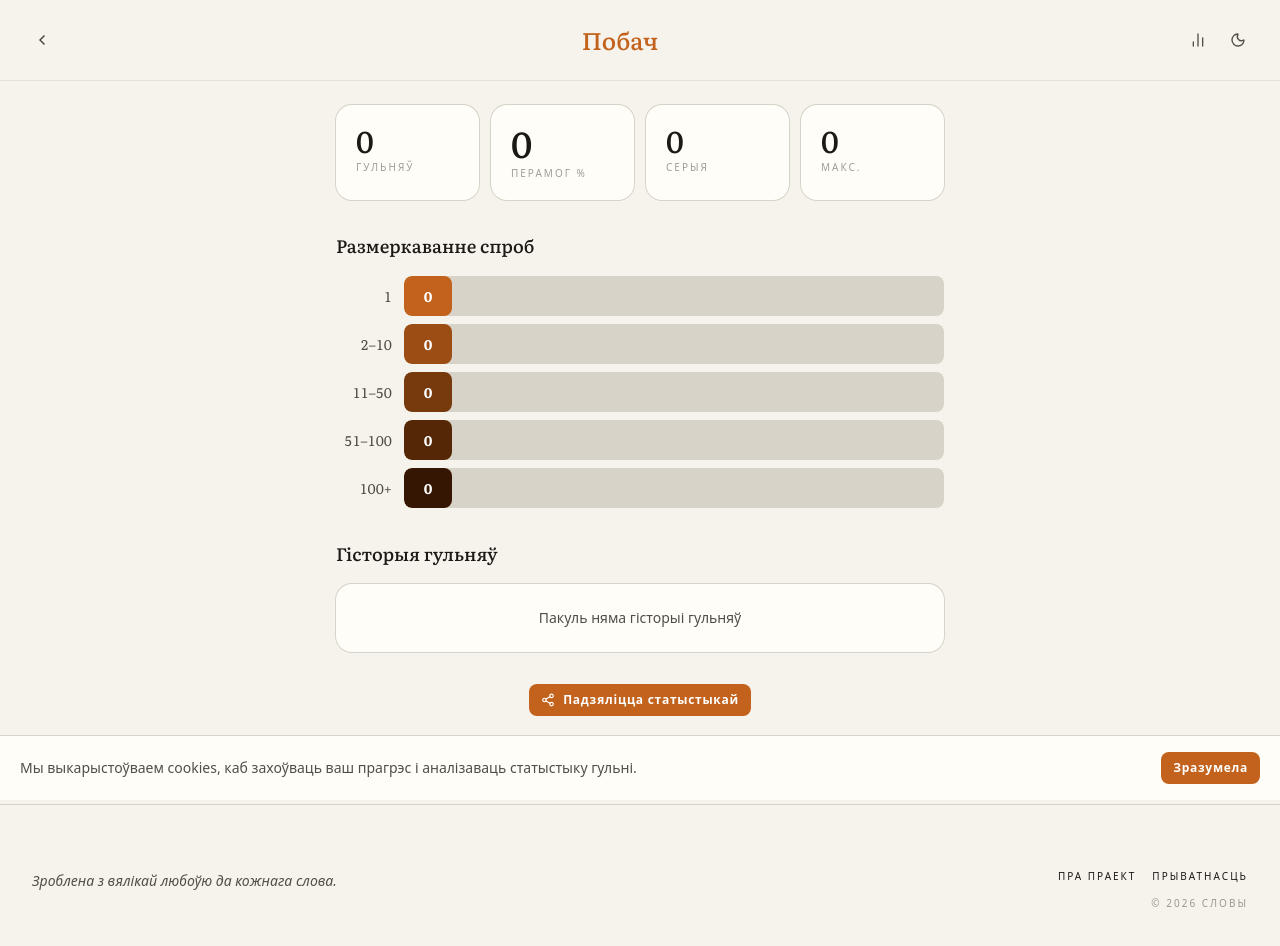
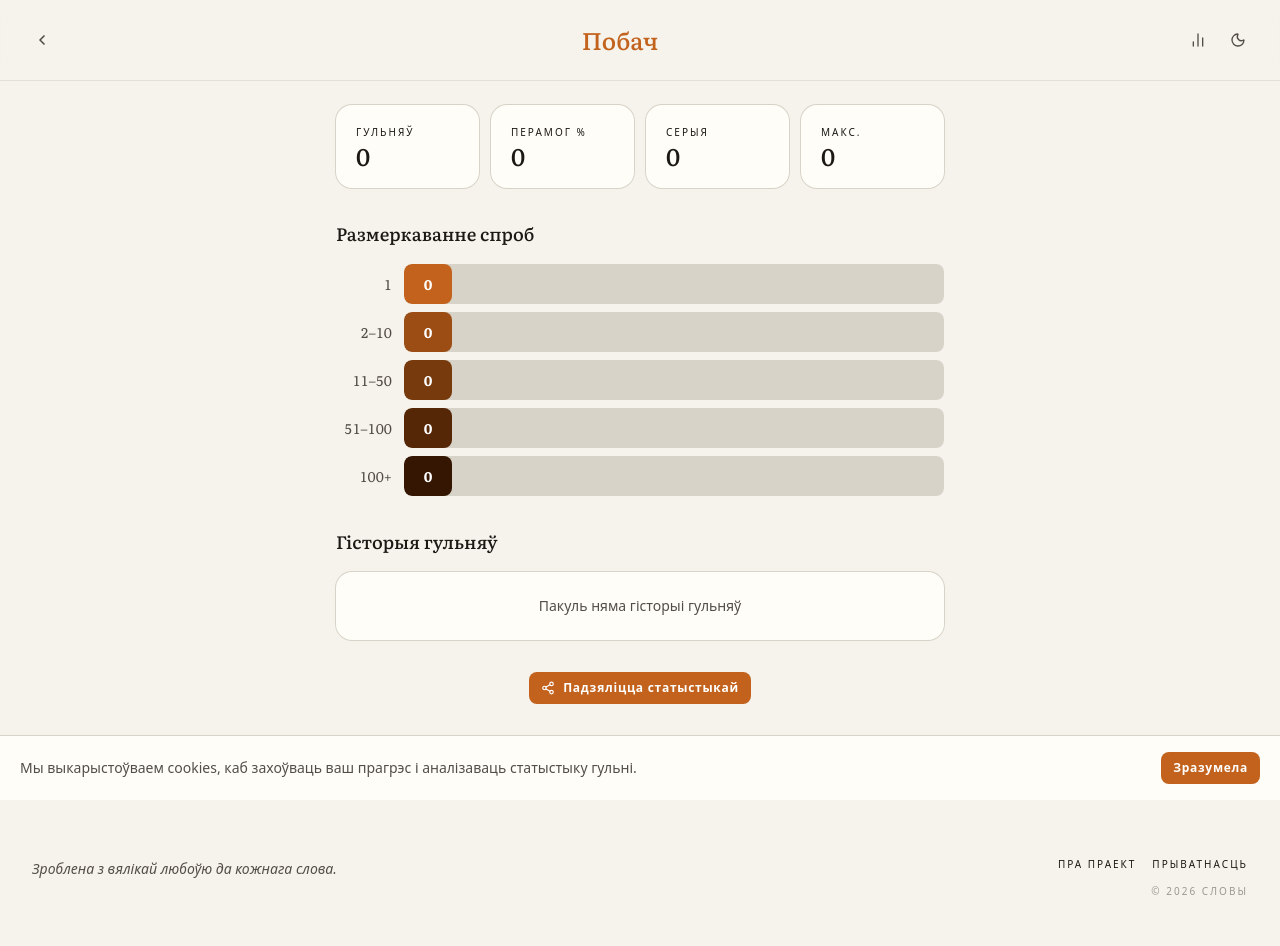
Before and after one commit to alesdrobysh/slovy.games, a Next.js app: page /pobach/stats in a window 1280 px wide. Shown: the top 946 px of the page. Built offline with nearby package versions, Linux system fonts and the light colour scheme; a web font is replaced by a local one.

Commit message:
refactor: use shared StatCard in StatsPageContent

```diff
--- a/src/games/pobach/components/StatsPageContent.tsx
+++ b/src/games/pobach/components/StatsPageContent.tsx
@@ -14,32 +14,8 @@ import {
 	pluralizeAttemptsNominative,
 } from "@/games/pobach/lib/utils";
 import { Button } from "@/shared/components/ui/Button";
+import { StatCard } from "@/shared/components/ui/StatCard";
 import { DistributionChart } from "./DistributionChart";
-
-function StatCard({
-	label,
-	value,
-	featured = false,
-}: {
-	label: string;
-	value: string | number;
-	featured?: boolean;
-}) {
-	return (
-		<div
-			className={`bg-card ring-1 ring-rule rounded-2xl p-5 text-center sm:text-left ${featured ? "sm:col-span-2 lg:col-span-1" : ""}`}
-		>
-			<div
-				className={`font-display font-medium text-ink leading-none mb-1.5 ${featured ? "text-4xl" : "text-3xl"}`}
-			>
-				{value}
-			</div>
-			<div className="text-[10px] text-ink-soft font-medium uppercase tracking-[0.2em] leading-tight">
-				{label}
-			</div>
-		</div>
-	);
-}
 
 function SectionTitle({ children }: { children: React.ReactNode }) {
 	return (
@@ -151,7 +127,9 @@ export function StatsPageContent({
 			<div className="page-narrow page-container py-6">
 				<div className="grid grid-cols-2 sm:grid-cols-4 gap-3">
 					<StatCard label="Гульняў" value={stats.gamesPlayed} />
-					<StatCard label="Перамог %" value={winRate} featured />
+					<div className="sm:col-span-2 lg:col-span-1">
+						<StatCard label="Перамог %" value={winRate} />
+					</div>
 					<StatCard label="Серыя" value={stats.currentStreak} />
 					<StatCard label="Макс." value={stats.maxStreak} />
 				</div>
```
